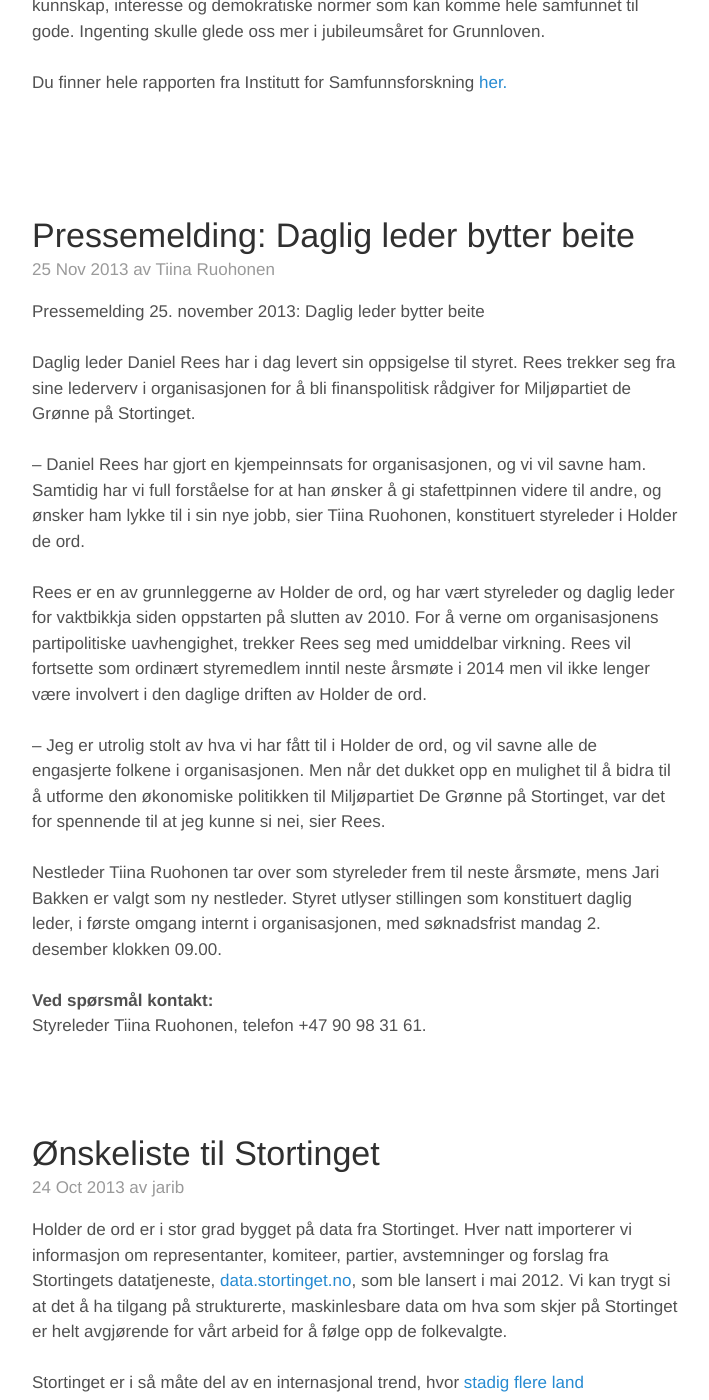
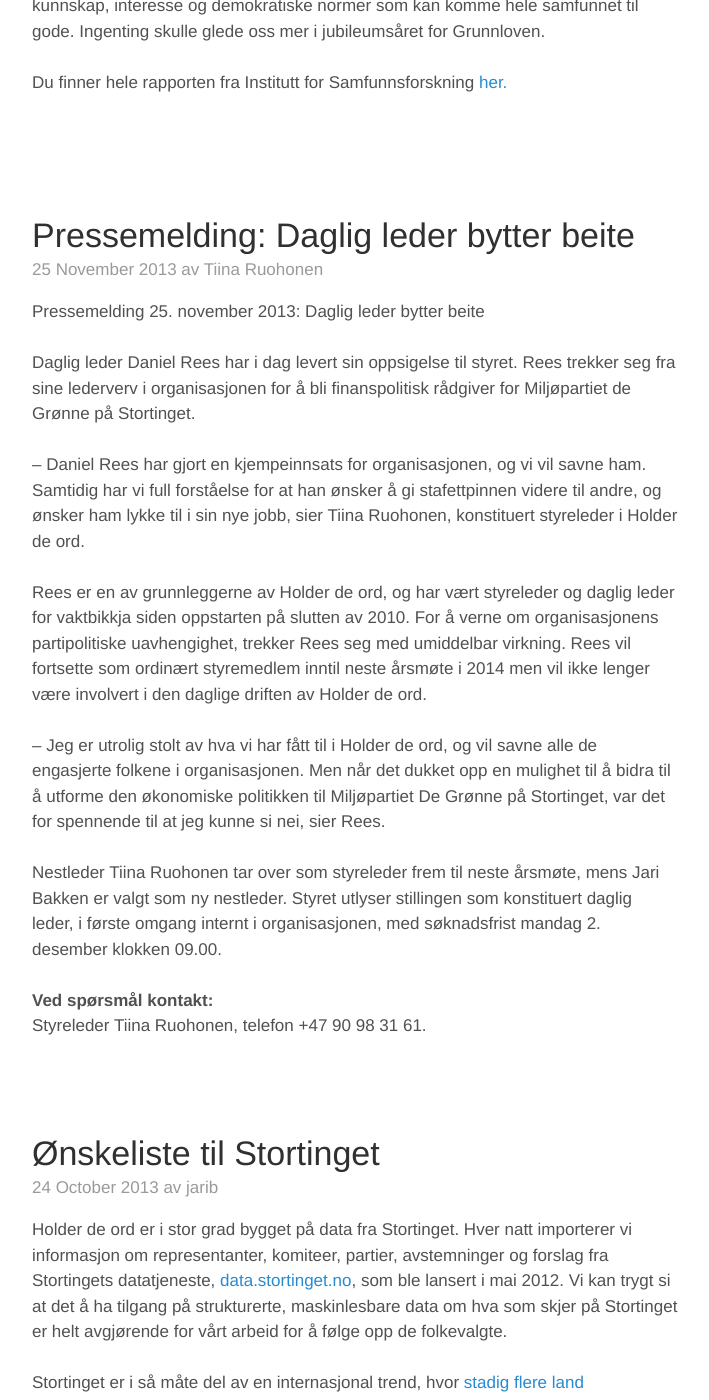
Before and after one commit to holderdeord/hdo-blog, a Jekyll site: the page built from index.html, in a window 1280 px wide and 1400 px high, scrolled down 1891 px. Shown: the whole window, without its empty margins (285-994 px from the left). Built offline with Jekyll 4.4.1, drawn with Linux system fonts in a browser that asks for light colours; the list of posts is cut into pages by our own code; some of the changed text lies outside the part shown.

Commit message:
Nicer URLs and time formats

```diff
--- a/_config.yml
+++ b/_config.yml
@@ -7,7 +7,8 @@
 tagline:          Blogg
 url:              https://holderdeord.github.io/hdo-blog
 paginate:         3
-baseurl:          /
+paginate_path:    "page/:num"
+baseurl:          "/"
 author:
   name:           Holder de ord
   url:            https://holderdeord.no/
--- a/index.html
+++ b/index.html
@@ -13,7 +13,7 @@
     </h1>
 
     <div class="post-byline">
-      <time datetime="{{ post.date | date_to_xmlschema }}" class="post-date">{{ post.date | date_to_string }}</time>
+      <time datetime="{{ post.date | date_to_xmlschema }}" class="post-date">{{ post.date | date: site.data.ui.date }}</time>
       av {{ post.author }}
     </div>
 
@@ -24,7 +24,7 @@
 
 <div class="pagination">
   {% if paginator.next_page %}
-    <a class="pagination-item older" href="{{ site.baseurl }}page{{paginator.next_page}}">{{ site.data.ui.older }}</a>
+    <a class="pagination-item older" href="{{ site.baseurl }}page/{{paginator.next_page}}">{{ site.data.ui.older }}</a>
   {% else %}
     <span class="pagination-item older">{{ site.data.ui.older }}</span>
   {% endif %}
@@ -32,7 +32,7 @@
     {% if paginator.page == 2 %}
       <a class="pagination-item newer" href="{{ site.baseurl }}">{{ site.data.ui.newer }}</a>
     {% else %}
-      <a class="pagination-item newer" href="{{ site.baseurl }}page{{paginator.previous_page}}">{{ site.data.ui.newer }}</a>
+      <a class="pagination-item newer" href="{{ site.baseurl }}page/{{paginator.previous_page}}">{{ site.data.ui.newer }}</a>
     {% endif %}
   {% else %}
     <span class="pagination-item newer">{{ site.data.ui.newer }}</span>
```
Also changed, not shown: README.md.
